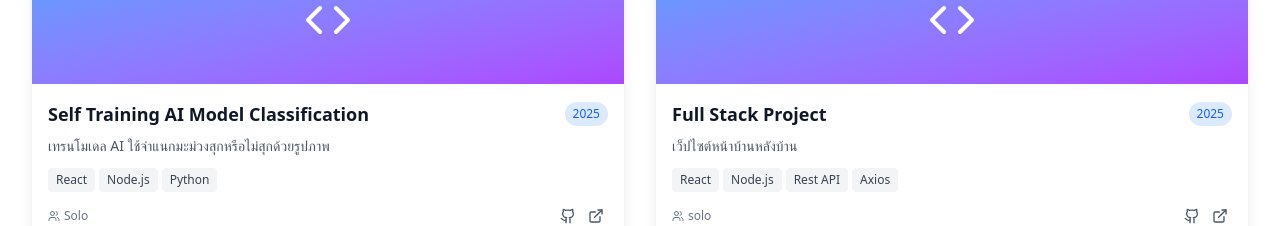
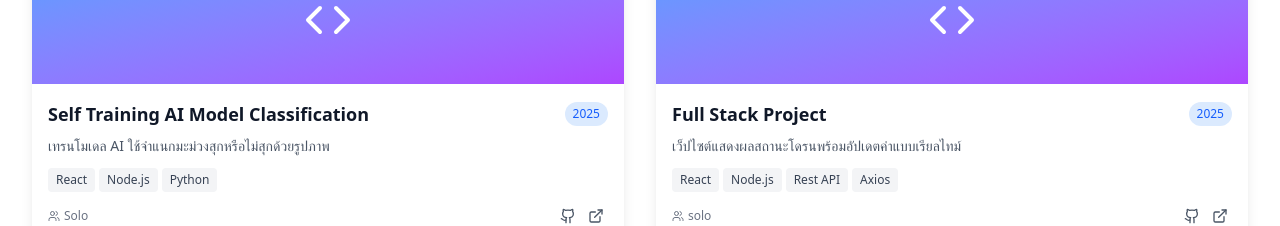
Before and after one commit to Setthapong-dev/my-portfolio, a React (Vite) app in the folder client/: page / in a window 1280 px wide. Shown: the part 3560-3786 px from the top of the page. Built offline with nearby package versions, Linux system fonts and the light colour scheme.

Commit message:
update project description

```diff
--- a/client/src/component/Projects.jsx
+++ b/client/src/component/Projects.jsx
@@ -46,7 +46,7 @@ const Projects = () => {
     {
       id: 4,
       title: 'Full Stack Project',
-      description: 'เว็ปไซต์หน้าบ้านหลังบ้าน',
+      description: 'เว็ปไซต์แสดงผลสถานะโดรนพร้อมอัปเดตค่าแบบเรียลไทม์',
       image: '/api/placeholder/400/300',
       technologies: ['React', 'Node.js', 'Rest API', 'Axios'],
       category: 'web',
```
